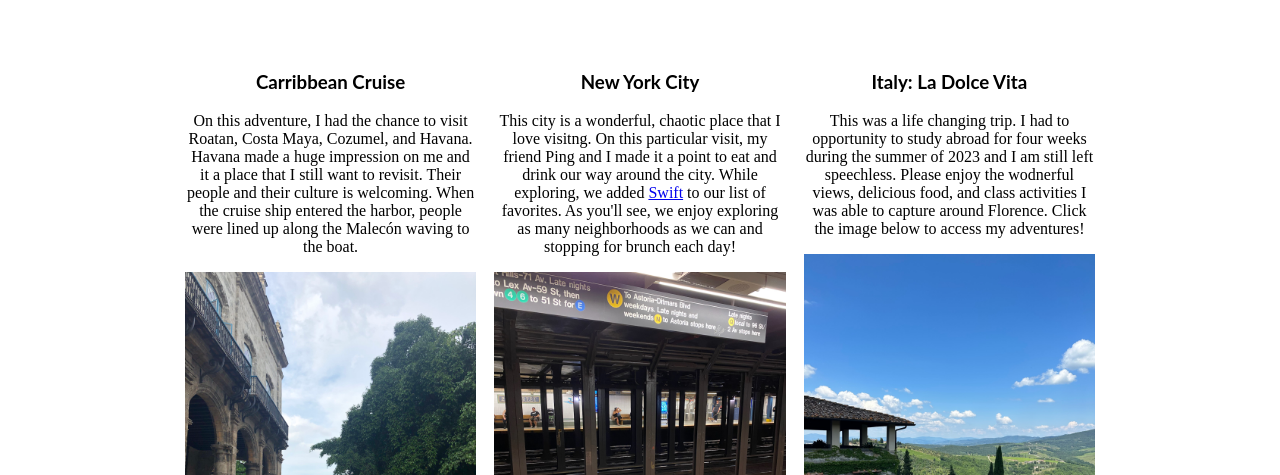
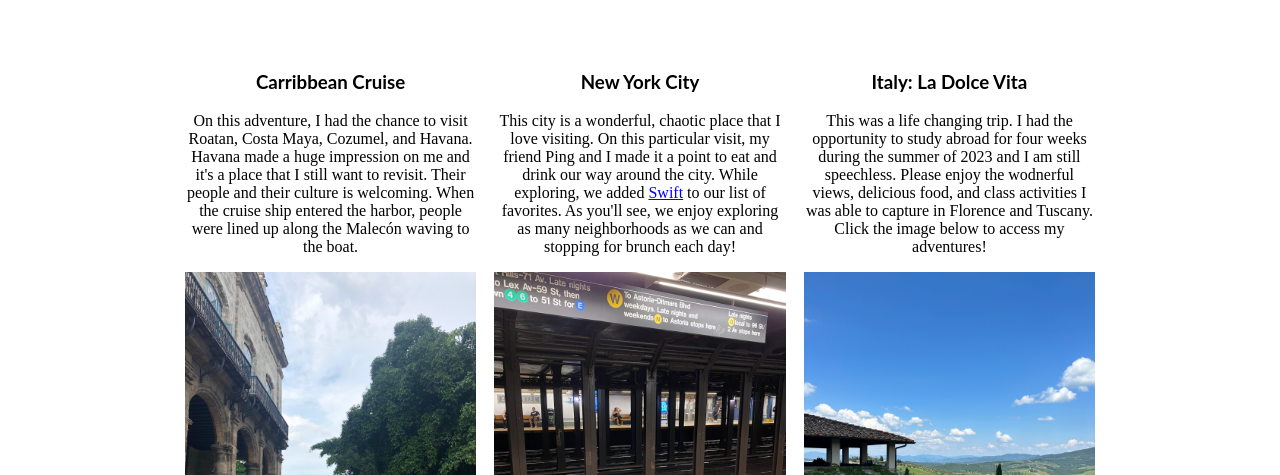
Before and after one commit to bryannasnyder/bryannasnyder, a plain HTML site: page adventure.html in a window 1280 px wide. Shown: the part 625-1100 px from the top of the page. Drawn offline with Linux system fonts and the light colour scheme; files whose address does not match are found by name.

Commit message:
Update adventure.html

```diff
--- a/adventure.html
+++ b/adventure.html
@@ -34,7 +34,7 @@
 
      <div class="image-col">
         <h3>Carribbean Cruise</h3>
-       <p> On this adventure, I had the chance to visit Roatan, Costa Maya, Cozumel, and Havana. Havana made a huge impression on me and it a place that I still want to revisit. Their people and their culture is welcoming. When the cruise ship entered the harbor, people were lined up along the Malecón waving to the boat.</P>
+       <p> On this adventure, I had the chance to visit Roatan, Costa Maya, Cozumel, and Havana. Havana made a huge impression on me and it's a place that I still want to revisit. Their people and their culture is welcoming. When the cruise ship entered the harbor, people were lined up along the Malecón waving to the boat.</P>
        <div class="album">
          <a href="https://www.icloud.com/sharedalbum/#B0cGI9HKKG7bF8a" target="_blank">
          <img src="Images/havana.jpeg"></a>
@@ -43,7 +43,7 @@
 
      <div class="image-col">
         <h3>New York City</h3>
-        <p> This city is a wonderful, chaotic place that I love visitng. On this particular visit, my friend Ping and I made it a point to eat and drink our way around the city. While exploring, we added <a href= "https://www.swiftnycbar.com/">Swift</a> to our list of favorites. As you'll see, we enjoy exploring as many neighborhoods as we can and stopping for brunch each day!</p>
+        <p> This city is a wonderful, chaotic place that I love visiting. On this particular visit, my friend Ping and I made it a point to eat and drink our way around the city. While exploring, we added <a href= "https://www.swiftnycbar.com/">Swift</a> to our list of favorites. As you'll see, we enjoy exploring as many neighborhoods as we can and stopping for brunch each day!</p>
        <div class="album">
          <a href="https://www.icloud.com/sharedalbum/#B0cGtnIORgZrpE" target="_blank">
            <img src="Images//NYC.jpeg"> </a>
@@ -52,7 +52,7 @@
 
      <div class="image-col">
       <h3>Italy: La Dolce Vita</h3>
-      <p>This was a life changing trip. I had to opportunity to study abroad for four weeks during the summer of 2023 and I am still left speechless. Please enjoy the wodnerful views, delicious food, and class activities I was able to capture around Florence. Click the image below to access my adventures!</p>
+      <p>This was a life changing trip. I had the opportunity to study abroad for four weeks during the summer of 2023 and I am still speechless. Please enjoy the wodnerful views, delicious food, and class activities I was able to capture in Florence and Tuscany. Click the image below to access my adventures!</p>
        <div class="album">
          <a href="https://www.icloud.com/sharedalbum/#B0c5VaUrzvS4LB" target="_blank">
          <img src="Images/Tuscany.jpeg" alt="Tuscan Hillside"></a>
```
